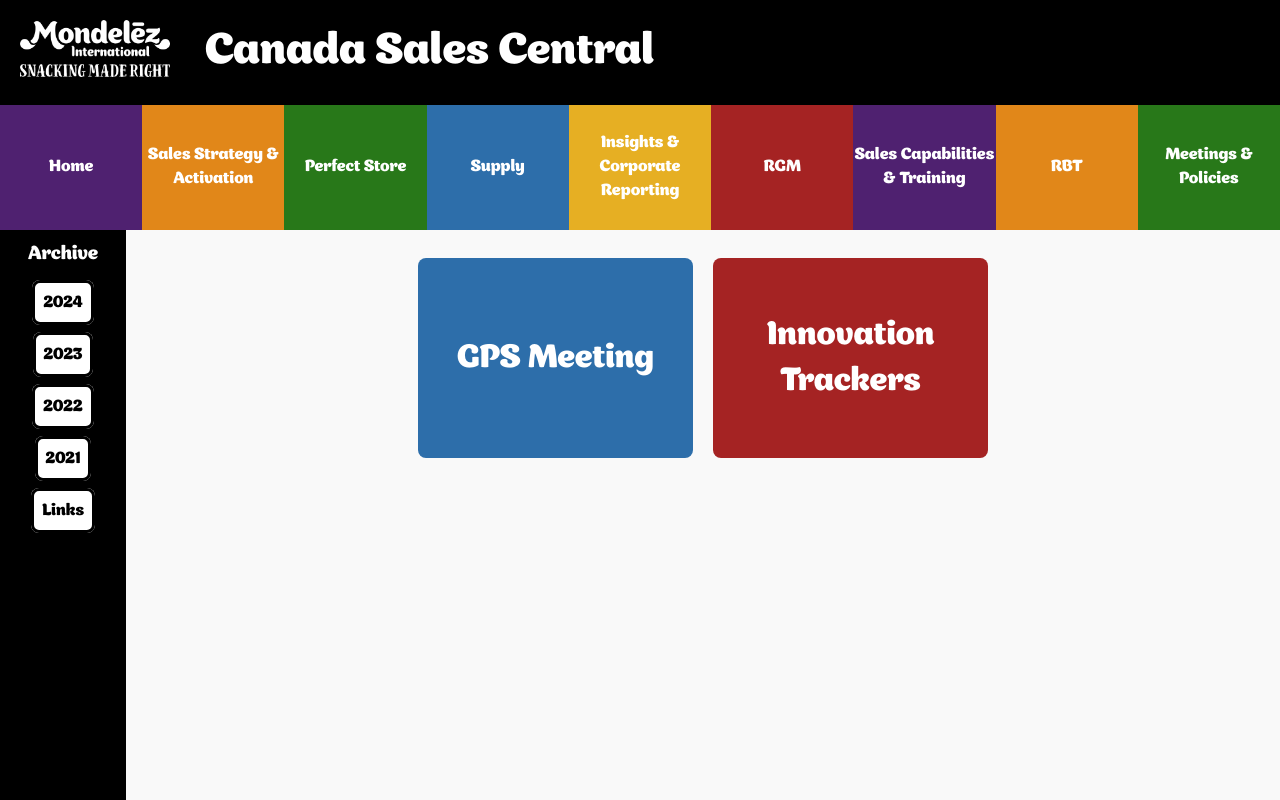
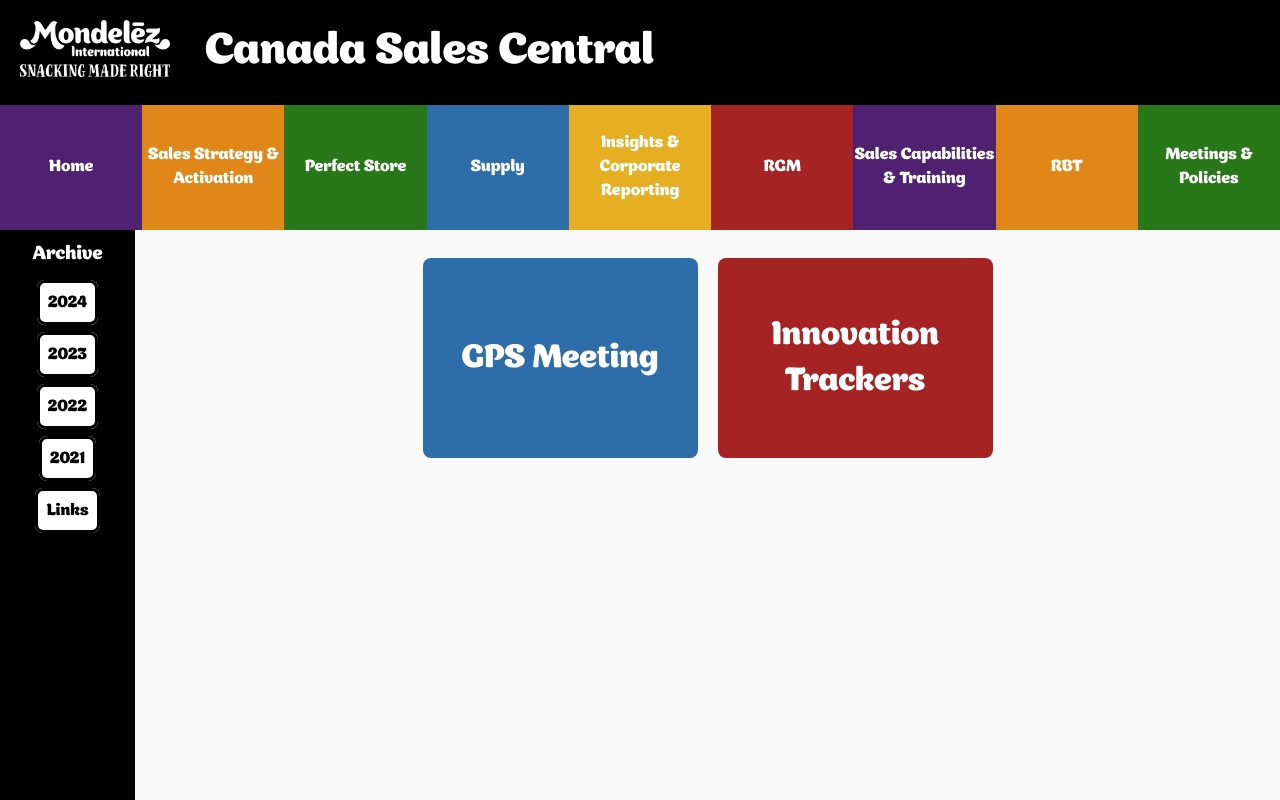
Before and after one commit to savcode066/mondelez, a React (Vite) app: page / in a window 1280 px wide. Built offline with nearby package versions, Linux system fonts and the light colour scheme.

Commit message:
sidebar width configuration

```diff
--- a/src/App.module.css
+++ b/src/App.module.css
@@ -95,7 +95,7 @@ body {
   color: white;
   padding: 10px;
   text-align: center;
-  width: 106px; /* Adjusted for scaling */
+  width: 115px; /* Adjusted for scaling */
   overflow-y: auto;
 }
 
```
